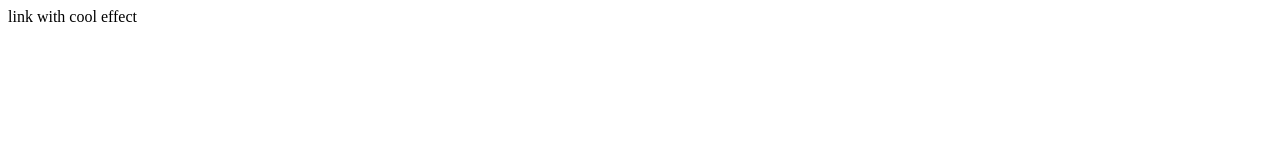
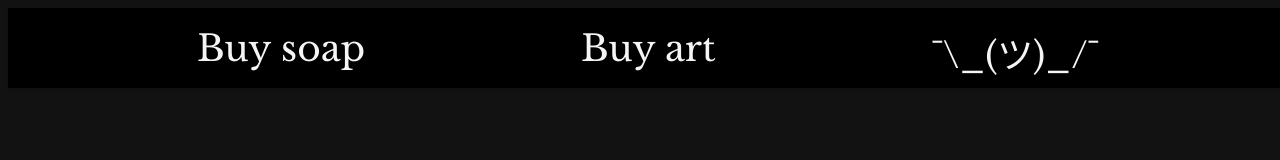
Before and after one commit to cbouwense/taillight, a plain HTML site: page example.html in a window 1280 px wide. Drawn offline with nearby package versions, Linux system fonts and the light colour scheme.

Commit message:
fixed bug with namespaces

```diff
--- a/example.html
+++ b/example.html
@@ -1,5 +1,23 @@
-<body class="m-0 c_mx-10%">
-  <main class="uw_relative uw_absolute w-100%! mb-8rem p-2rem z-1 flex column gap-1rem fs-1.5rem">
-    <a class="hoverable">link with cool effect</a>
-  </main>
-</body>
+<!DOCTYPE html>
+<html>
+  <head>
+    <!-- Boilerplate -->
+    <meta charset="UTF-8">
+    <meta name="viewport" content="width=device-width, initial-scale=1.0">
+
+    <!-- Font stuff -->
+    <link rel="preconnect" href="https://fonts.googleapis.com">
+    <link rel="preconnect" href="https://fonts.gstatic.com" crossorigin>
+    <link href="https://fonts.googleapis.com/css2?family=Libre+Baskerville:ital,wght@0,200;0,400;0,700;1,400&display=swap" rel="stylesheet">
+
+    <title>Styled with Taillight</title>
+    <link rel="stylesheet" href="taillight.css">
+  </head>
+  <body>
+    <div class="fixed w-100% h-10vh bg-black flex justifyCenter alignCenter gap-12rem z-2 pt-1rem shadow">
+      <a class="hoverable h-100% fs-12px c_fs-2rem" href="https://soapy.bar">Buy soap</a>
+      <a class="hoverable h-100% fs-12px c_fs-2rem" href="https://rbitty.art">Buy art</a>
+      <a class="hoverable h-100% fs-12px c_fs-2rem" href="https://shrug.sh">¯\_(ツ)_/¯</a>
+    </div>
+  </body>
+</html>
--- /dev/null
+++ b/taillight.css
@@ -0,0 +1,92 @@
+/* Stylesheet generated by taillight https://github.com/cbouwense/taillight */
+* { box-sizing: border-box; }
+:root {
+  font-size: 16px;
+  --text-primary-color: whitesmoke;
+  --text-secondary-color: gray;
+  color: var(--text-primary-color);
+  --background-color: rgba(18, 18, 18);
+  --primary-color: blue;
+  --secondary-color: #2a2a2a;
+}
+html {
+  scroll-behavior: smooth;
+  scroll-padding-top: 2rem;
+}
+a {
+  color: inherit;
+  text-decoration: none;
+}
+body {
+  background-color: var(--background-color);
+  font-family: "Libre Baskerville", serif;
+  font-weight: 400;
+  font-style: normal;
+}
+li { list-style-type: none; }
+ul { padding-left: 0; }
+h1 { font-size: 3rem; }
+h2 { font-size: 2rem; }
+h3 { font-size: 1.5rem; }
+h4 { font-size: 1rem; }
+h5 { font-size: 0.75rem; }
+h6 { font-size: 0.5rem; }
+
+.fixed {
+  position: fixed;
+}
+.w-100\% {
+  width: 100%;
+}
+.h-10vh {
+  height: 10vh;
+}
+.bg-black {
+  background-color: black;
+}
+.flex {
+  display: flex;
+}
+.justifyCenter {
+  justify-content: center;
+}
+.alignCenter {
+  align-items: center;
+}
+.gap-12rem {
+  gap: 12rem;
+}
+.z-2 {
+  z-index: 2;
+}
+.pt-1rem {
+  padding-top: 1rem;
+}
+.shadow {
+  box-shadow: 0 1px 3px 0 rgb(0, 0, 0, 0.1), 0 1px 2px -1px rgb(0, 0, 0, 0.1);
+}
+.hoverable {
+  color: var(--text-primary-color);
+  transition: color 0.25s ease;
+}
+.hoverable:hover {
+    color: var(--text-secondary-color);
+}
+.h-100\% {
+  height: 100%;
+}
+.fs-12px {
+  font-size: 12px;
+}
+
+/* Computer (desktop / laptop) */
+@media (min-width: 1024px) and (max-width: 3840px) {
+  .mobile { display: none; }
+  .tablet { display: none; }
+  .computer { display: inherit; }
+  .ultrawide { display: none; }
+  :root { font-size: 18px; }
+  .c_fs-2rem {
+    font-size: 2rem;
+  }
+}
```
Also changed, not shown: README.md, 2 other files.
